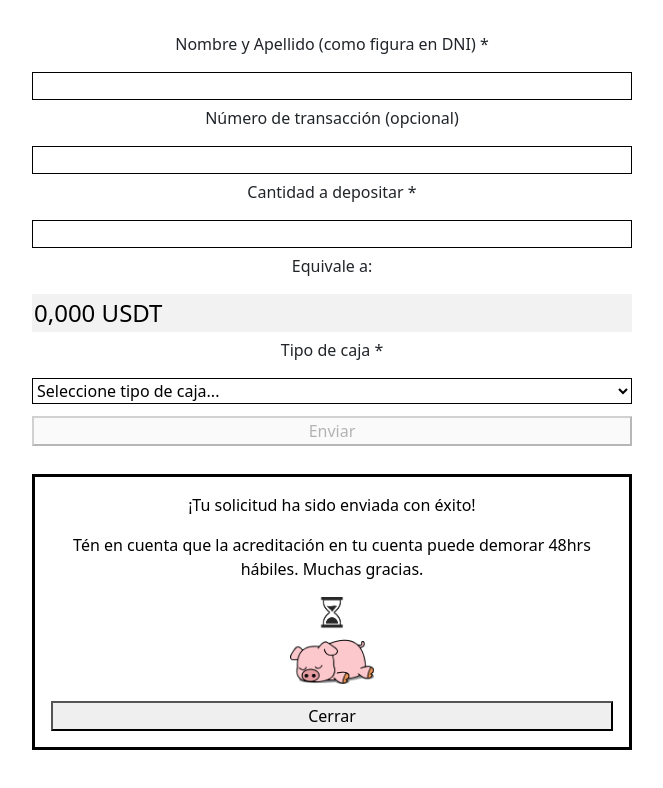
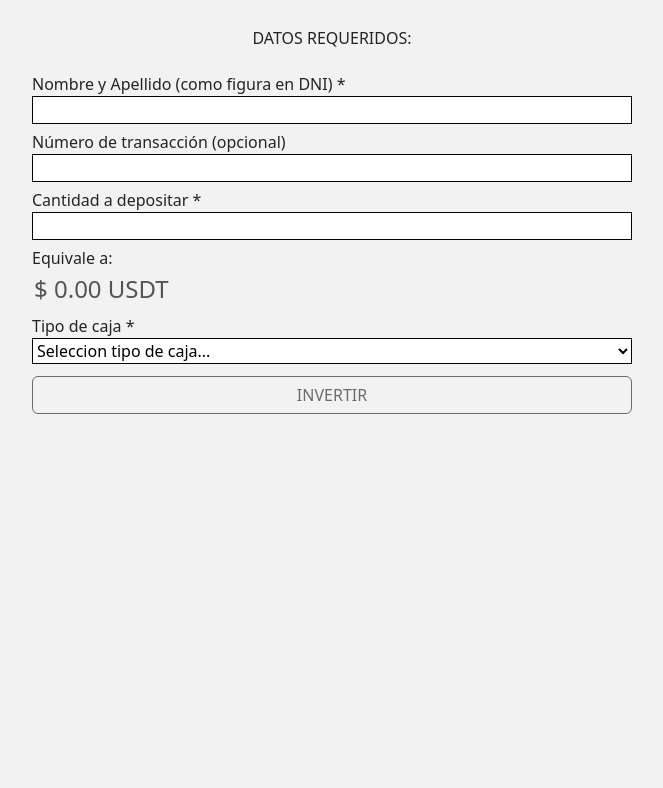
Before and after one commit to roAscurra/SistemaPagos, a plain HTML site: page index.html in a window 1280 px wide. Shown: the whole page, without its empty margins (308-971 px from the left). Drawn offline with nearby package versions, Linux system fonts and the light colour scheme; no server answers.

Commit message:
Modificando estructura del form

```diff
--- a/index.html
+++ b/index.html
@@ -4,54 +4,51 @@
     <meta charset="UTF-8">
     <meta http-equiv="X-UA-Compatible" content="IE=edge">
     <meta name="viewport" content="width=device-width, initial-scale=1.0">
+    <link rel="stylesheet" href="./style/style.css">
     <link href="https://cdn.jsdelivr.net/npm/bootstrap@5.3.0-alpha2/dist/css/bootstrap.min.css" rel="stylesheet" integrity="sha384-aFq/bzH65dt+w6FI2ooMVUpc+21e0SRygnTpmBvdBgSdnuTN7QbdgL+OapgHtvPp" crossorigin="anonymous">
-    <link rel="stylesheet" href="./style/style.css">
+    <link href="https://fonts.googleapis.com/css2?family=Roboto+Condensed:wght@700&display=swap" rel="stylesheet">
     <title>Pagos</title>
 </head>
-<body>
+<body style="background-color: #f2f2f2;">
     <form id="formulario">
-        <p>
+        <p id="title">DATOS REQUERIDOS:</p>
         <label for="nombreapellido">Nombre y Apellido (como figura en DNI)
                 <span>*</span>
         </label>
-        </p>
         <input type="text" id="nombre">
-        <p>
+
         <label for="ntransaccion">
                 Número de transacción (opcional)
         </label>
-        </p>
+
         <input type="number" id="n_transaccion">
-        <p>
+
         <label for="cantidadDeposito">
                 Cantidad a depositar
                 <span>*</span>
         </label>
-        </p>
         <input type="number" id="cantidad" onkeyup="mostrar(this.value)" >
-        <p>
+
         <label for="usdt">
                 Equivale a:
         </label>
-        </p>
-        <input type="text" id="resultado" value="0,000 USDT">
-        <p>
+
+        <input type="text" id="resultado" disabled value="$ 0.00 USDT">
         <label for="caja">
                 Tipo de caja
                 <span>*</span>
         </label>
-        </p>
         <select  id="caja" name="tipoCaja">
-            <option value="0">Seleccione tipo de caja...</option>
+            <option value="0">Seleccion tipo de caja...</option>
             <option value="Caja Empresa">CAJA EMPRESAS</option>
             <option value="Caja Inmueble">CAJA INMUEBLE</option>
             <option value="Caja País">CAJA PAIS</option>
         </select>
         <p>
-            <button type="submit" id="boton">Enviar</button>
+            <button type="submit" class="btn" id="boton">INVERTIR</button>
         </p>
     </form>
-    <dialog open id="modal">
+    <dialog id="modal">
         <p>¡Tu solicitud ha sido enviada con éxito!</p>
         <p>Tén en cuenta que la acreditación en tu cuenta puede demorar 48hrs hábiles. Muchas gracias.</p>
         <img src="./img/sleep.png" id="pig">
```
Lines whose indentation alone changed are shown as unchanged.
